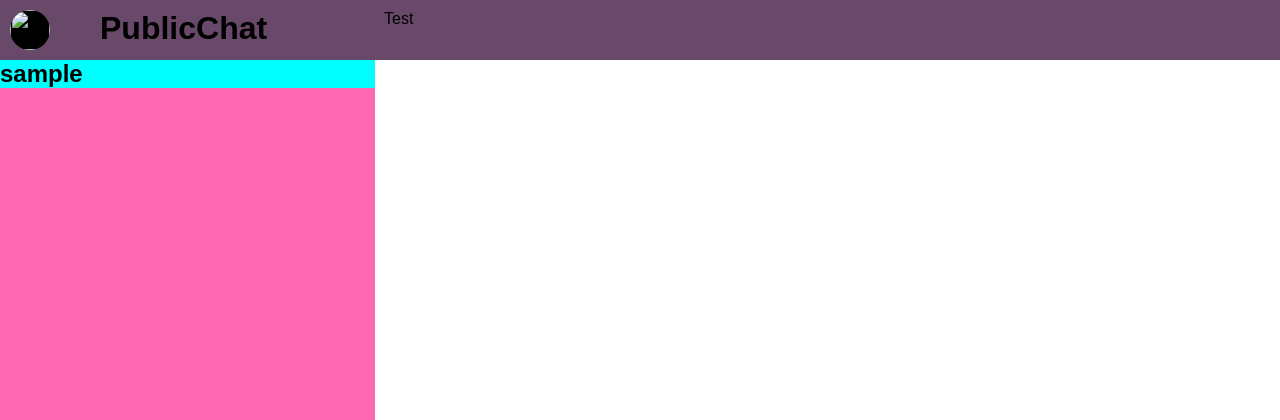
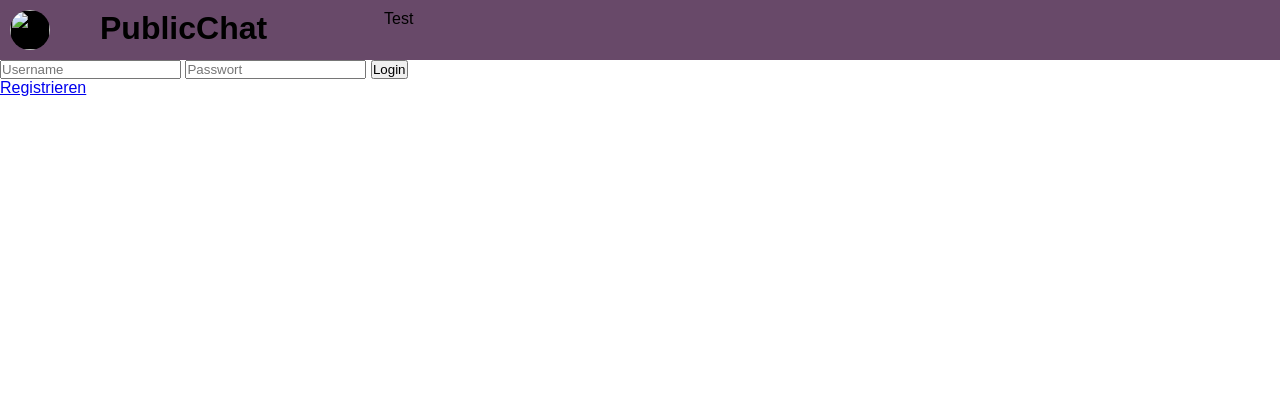
Before and after one commit to timfuerth/publicchat, a PHP site: page / in a window 1280 px wide. Shown: the top 420 px of the page. Run offline with PHP 8.4, Linux system fonts and the light colour scheme; tables that the repository leaves empty hold one stand-in row (values such as "Sample post"); some web fonts are replaced.

Commit message:
working login function

```diff
--- a/src/control/controller.php
+++ b/src/control/controller.php
@@ -61,7 +61,6 @@
                 echo '</div>';
             }
 
-
         }
         function msgSenden($msg){
             if (isset($_POST["msgbox"])){
@@ -69,4 +68,14 @@
                 $_SESSION['dbLeser']->NachrichtSenden("freedb_publicchatdb", "nachrichten", $_SESSION['user'], $_SESSION['touser'],$msg);
             }
         }
+
+        function login($user, $pw){
+            if ($_SESSION['dbLeser']->LoginRequest("freedb_publicchatdb", "benutzer", $user, $pw)){
+                $_SESSION['user'] = $user;
+                header("Refresh:0");
+            }
+            else {
+                $this->Alert("Passwort oder Benutzername falsch!");
+            }
+        }
 }
--- a/src/index.php
+++ b/src/index.php
@@ -11,9 +11,7 @@
     }
 
     $_SESSION['controller']->DBConnect_Erstellen();
-    $_SESSION['user'] = "Thomas";
-    $_SESSION['touser'] = "";
-    $_SESSION['controller']->kontakteBestimmen();
+
 
 
     include_once "view/header.php";
@@ -22,6 +20,9 @@
     }
     else{
         include "view/chatTemplate.php";
+
+        $_SESSION['touser'] = "";
+        $_SESSION['controller']->kontakteBestimmen();
     }
     $_SESSION['touser'] = "";
 
--- a/src/model/dbConnect.php
+++ b/src/model/dbConnect.php
@@ -21,10 +21,20 @@
 
         }
         function NachrichtSenden($datenbank, $tabellenname, $vonBenutzer, $anBenutzer, $msg){
-            $pdo = new PDO('mysql:host=sql.freedb.tech;dbname='.$datenbank.'', 'freedb_burgi', '2e&uCzAKgnp@Sey');
+            $pdo = new PDO('mysql:host=sql.freedb.tech;dbname='.$datenbank.'', 'freedb_burgi', 'jR53uP&&u4AGH7j');
             $statement = $pdo->prepare("Insert into ".$tabellenname."(vonBenutzer, anBenutzer, Nachricht) values(?, ?, ?)");
             $statement->execute(array($vonBenutzer, $anBenutzer,$msg));
             $pdo = null;
         }
+
+        function LoginRequest($datenbank, $tabellenname, $user, $pw){
+            $pdo = new PDO('mysql:host=sql.freedb.tech;dbname='.$datenbank.'', 'freedb_burgi', 'jR53uP&&u4AGH7j');
+            $allowed = false;
+            foreach($pdo->query("select Username, Passwort from ".$tabellenname." where Username = '".$user."' AND Passwort = '".$pw."'") as $zeile){
+                $allowed = true;
+		    }
+            $pdo = null;
+            return $allowed;
+        }
     }
 ?>
--- a/src/view/login.php
+++ b/src/view/login.php
@@ -2,15 +2,17 @@
 <body>
     <div id="wrapper">
         <section>
-            <form action="../index.php" method="post">
+            <form action="" method="post">
                 <input type="text" name="username" placeholder="Username">
                 <input type="password" name="pw" placeholder="Passwort">
+                <button type="submit">Login</button>
             </form>
             <?php
-            if (!isset($_SESSION['user'])){
-                $_SESSION['controller']->
+            if (isset($_POST["username"])){
+                $_SESSION['controller']->login($_POST["username"], $_POST["pw"]);
             }
             ?>
+            <a href="view/register.php">Registrieren</a>
         </section>
     </div>
 </body>
```
